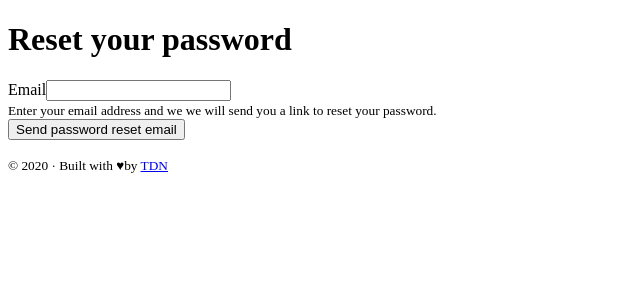
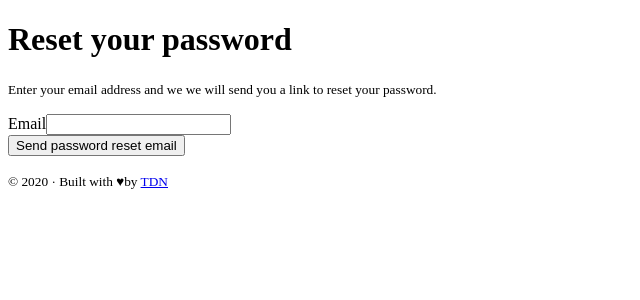
Before and after one commit to Fournier-Paul/Panterest, a Symfony app: template templates/reset_password/request.html.twig in a window 1280 px wide. Shown: the part 78-378 px from the top of the page, without its empty margins (0-640 px from the left). Run offline with Twig, Linux system fonts and the light colour scheme; the template is opened without the code that fills it, so the values that code supplies are empty; form fields are guessed from the names that the template uses; some libraries are stand-ins or nearby versions.

Commit message:
Style reset password templates

```diff
--- a/templates/reset_password/request.html.twig
+++ b/templates/reset_password/request.html.twig
@@ -1,22 +1,29 @@
 {% extends 'layouts/base.html.twig' %}
 
-{% block title %}Reset your password{% endblock %}
+{% block title %}Reset your password
+{% endblock %}
 
 {% block body %}
+	<div class="row">
+		<div class="col-md-6 mx-auto">
+			<h1 class="mt-5 mb-3 text-center">Reset your password</h1>
 			{% for flashError in app.flashes('reset_password_error') %}
-        <div class="alert alert-danger" role="alert">{{ flashError }}</div>
+				<div class="alert alert-error mb-3 rounded" role="alert">{{ flashError }}</div>
 			{% endfor %}
-    <h1>Reset your password</h1>
 
-    {{ form_start(requestForm) }}
-        {{ form_row(requestForm.email) }}
-        <div>
+            <p class="mb-5 text-center text-muted">
 				<small>
 					Enter your email address and we we will send you a
 					link to reset your password.
 				</small>
+			</p>
+
+			{{ form_start(requestForm) }}
+			{{ form_row(requestForm.email) }}
+
+
+			<button type="submit" class="btn btn-primary btn-lg btn-block">Send password reset email</button>
+			{{ form_end(requestForm) }}
 		</div>
-
-        <button class="btn btn-primary">Send password reset email</button>
-    {{ form_end(requestForm) }}
+	</div>
 {% endblock %}
```
Also changed, not shown: templates/reset_password/reset.html.twig (+10 -6 lines). Lines whose indentation alone changed are shown as unchanged.
